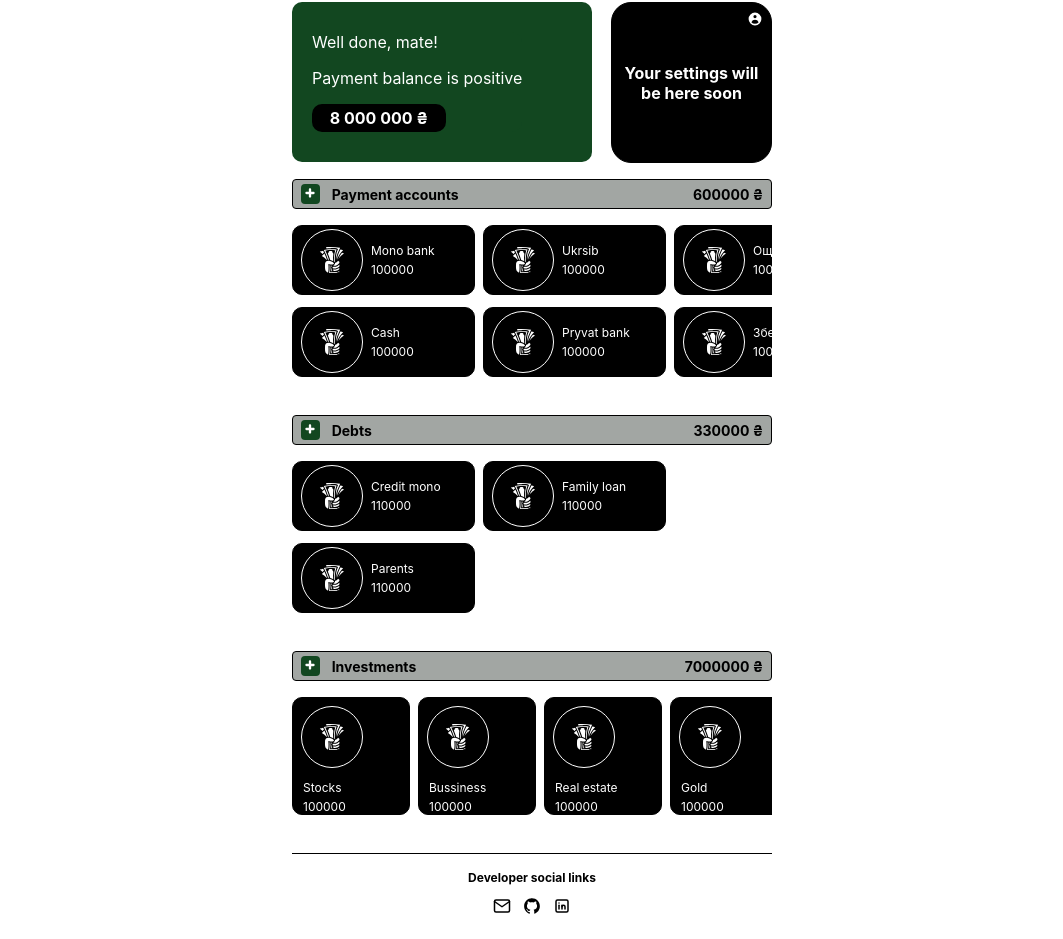
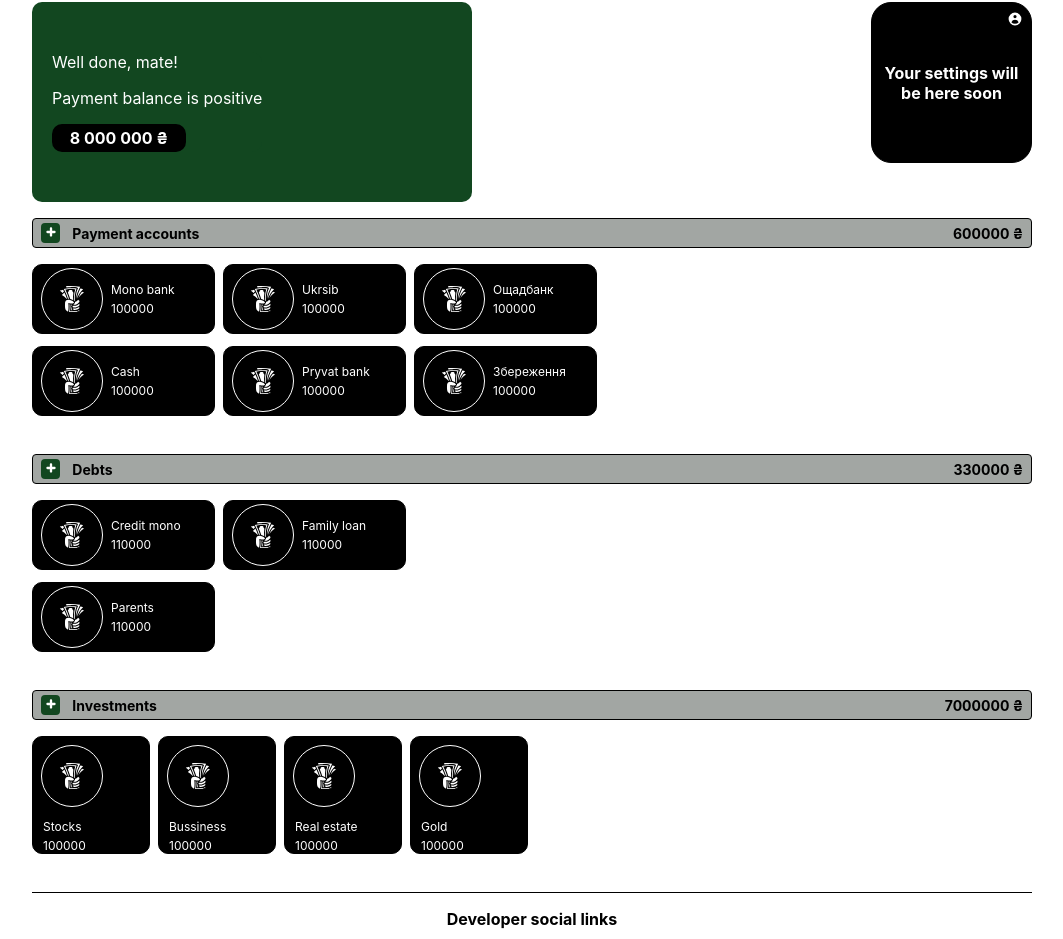
Before and after one commit to IamDorohin/finmate, a React (Create React App) app: page /finmate/balance in a window 1280 px wide. Shown: the part 87-1026 px from the top of the page, without its empty margins (108-1171 px from the left). Built offline with nearby package versions, Linux system fonts and the light colour scheme.

Commit message:
Minor bugfix

```diff
--- a/src/Components/BalancePageComponents/BalanceSection/BalanceSection.styled.jsx
+++ b/src/Components/BalancePageComponents/BalanceSection/BalanceSection.styled.jsx
@@ -23,6 +23,12 @@ export const BalanceContainer = styled.div`
   @media screen and (min-width: 480px) {
     height: 120px;
     width: 260px;
+    padding: 20px;
+  }
+
+  @media screen and (min-width: 768px) {
+    height: 160px;
+    width: 400px;
     padding: 20px;
   }
 `;
--- a/src/Components/Buttons/SettingsButton/SettingsButton.styled.jsx
+++ b/src/Components/Buttons/SettingsButton/SettingsButton.styled.jsx
@@ -22,14 +22,14 @@ export const SettingsButtonContainer = styled.button`
 
   &:hover,
   &:focus {
+    animation: ${props =>
+      props &&
+      css`
+        ${rotate} 3s infinite linear
+      `};
     color: #0cc9eb;
   }
 
-  animation: ${props =>
-    props &&
-    css`
-      ${rotate} 3s infinite linear
-    `};
   /* position: relative;
   width: 40px;
   height: 40px;
--- a/src/Components/Common/PageContainer.styled.jsx
+++ b/src/Components/Common/PageContainer.styled.jsx
@@ -9,4 +9,16 @@ export const PageContainer = styled.div`
     margin-left: auto;
     margin-right: auto;
   }
+
+  @media screen and (min-width: 768px) {
+    width: 768px;
+    margin-left: auto;
+    margin-right: auto;
+  }
+
+  @media screen and (min-width: 1200px) {
+    width: 1000px;
+    margin-left: auto;
+    margin-right: auto;
+  }
 `;
--- a/src/Components/Footer/Footer.jsx
+++ b/src/Components/Footer/Footer.jsx
@@ -23,7 +23,7 @@ export const Footer = () => {
             <FooterSocialLinksList>
               <FooterSocialLinksItems>
                 <FooterSocialLinks href="mailto:iamdorohin@gmail.com">
-                  <FiMail />
+                  <FiMail size={'100%'} />
                 </FooterSocialLinks>
               </FooterSocialLinksItems>
               <FooterSocialLinksItems>
@@ -32,7 +32,7 @@ export const Footer = () => {
                   target="_blank"
                   rel="noreferrer noopener"
                 >
-                  <AiOutlineGithub />
+                  <AiOutlineGithub size={'100%'} />
                 </FooterSocialLinks>
               </FooterSocialLinksItems>
               <FooterSocialLinksItems>
@@ -41,7 +41,7 @@ export const Footer = () => {
                   target="_blank"
                   rel="noreferrer noopener"
                 >
-                  <TbBrandLinkedin />
+                  <TbBrandLinkedin size={'100%'} />
                 </FooterSocialLinks>
               </FooterSocialLinksItems>
             </FooterSocialLinksList>
--- a/src/Components/Footer/Footer.styled.jsx
+++ b/src/Components/Footer/Footer.styled.jsx
@@ -25,6 +25,10 @@ export const FooterSocialLinksTitle = styled.p`
   margin: 0;
   font-size: 12px;
   font-weight: bold;
+
+  @media screen and (min-width: 480px) {
+    font-size: 16px;
+  }
 `;
 
 export const FooterSocialLinksList = styled.ul`
@@ -38,9 +42,20 @@ export const FooterSocialLinksList = styled.ul`
 `;
 
 export const FooterSocialLinksItems = styled.li`
+  display: flex;
+  align-items: center;
+  justify-content: center;
+  height: 12px;
+  width: 12px;
   font-size: 18px;
+
   &:not(:first-child) {
     margin-left: 12px;
+  }
+
+  @media screen and (min-width: 480px) {
+    height: 16px;
+    width: 16px;
   }
 `;
 
--- a/src/Components/UserProfileCard/UserProfileCard.styled.jsx
+++ b/src/Components/UserProfileCard/UserProfileCard.styled.jsx
@@ -29,6 +29,12 @@ export const UserProfileCardContainer = styled.div`
     border: 1px solid #000;
     background-color: #000;
   }
+
+  @media screen and (min-width: 768px) {
+    height: 160px;
+    width: 160px;
+    padding: 20px;
+  }
 `;
 
 export const UserProfileAvatar = styled.div`
@@ -44,6 +50,11 @@ export const UserProfileAvatar = styled.div`
     width: 100px;
     height: 100px;
     background-color: #fff;
+  }
+
+  @media screen and (min-width: 768px) {
+    width: 120px;
+    height: 120px;
   }
 `;
 
```
